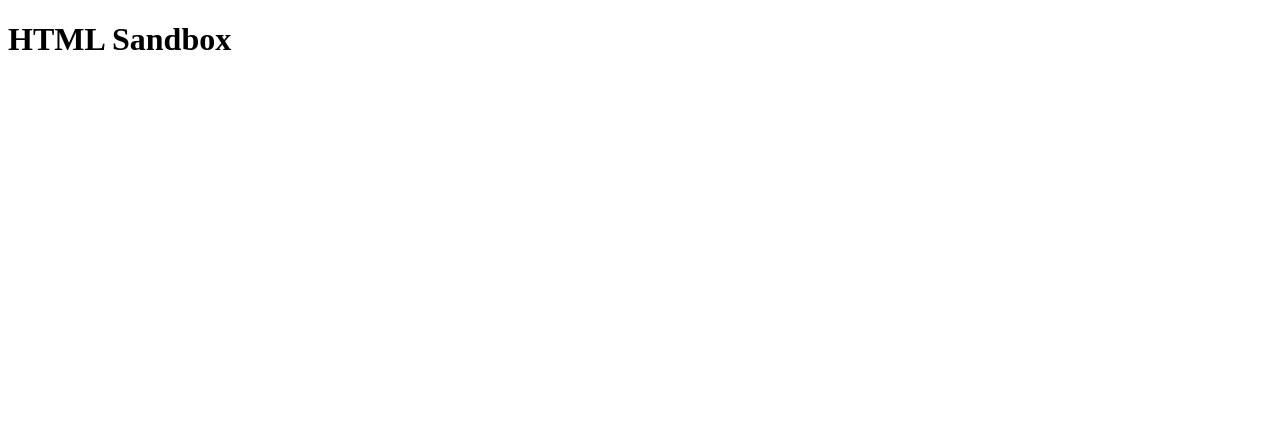
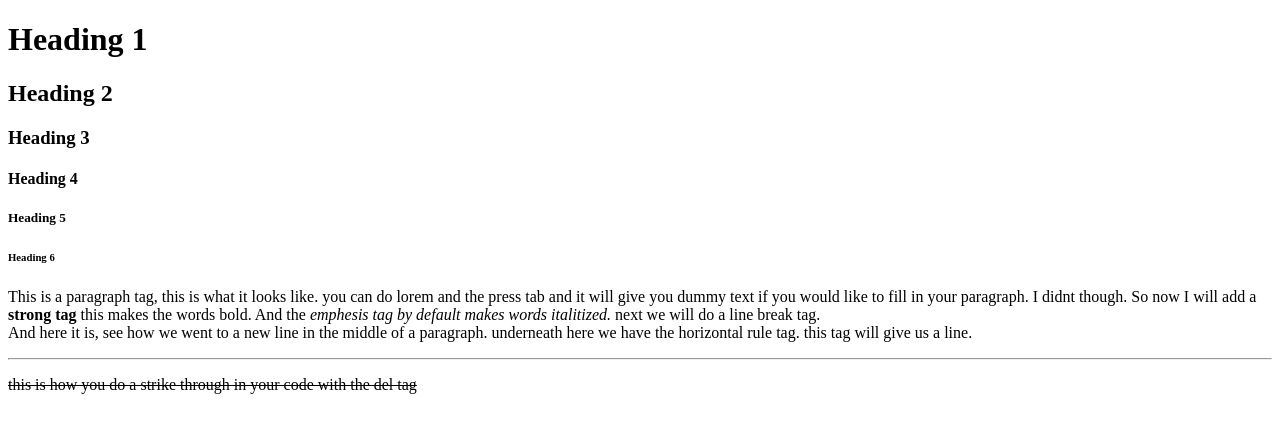
Before and after one commit to PeterGadell/HTMLSandbox, a plain HTML site: page index.html in a window 1280 px wide. Drawn offline with Linux system fonts and the light colour scheme.

Commit message:
third commit

```diff
--- a/index.html
+++ b/index.html
@@ -4,10 +4,49 @@
     <meta charset="UTF-8">
     <meta http-equiv="X-UA-Compatible" content="IE=edge">
     <meta name="viewport" content="width=device-width, initial-scale=1.0">
+    <!-- meta description tag -->
+    <meta name= "description" content="This is my website description">
+    <!-- Meta keyword tab -->
+    <meta name= "key words" content= "HTML, Sandbox, practice, web development, web design">
+    <!-- if you dont want your website to show up in search engines at all use the robots meta tag -->
+    <meta name="robots" content="NOINDEX, NOFOLLOW">
+    <!-- Title is important for search engines -->
     <title>HTML Sandbox</title>
 </head>
 <body>
-    <h1>HTML Sandbox</h1>
+
+    <!-- Heading Tags -->
+    <h1>Heading 1</h1>
+    <h2>Heading 2</h2>
+    <h3>Heading 3</h3>
+    <h4>Heading 4</h4>
+    <h5>Heading 5</h5>
+    <h6>Heading 6</h6>
+
+    <!-- Paragraphs -->
+    <p> This is a paragraph tag, this is what it looks like. you can do
+        lorem and the press tab and it will give you dummy text if you
+        would like to fill in your paragraph. I didnt though. So now I
+        will add a <strong> strong tag</strong> this makes the words bold.
+        And the <em>emphesis tag by default makes words italitized.</em>
+        next we will do a line break tag. <br> And here it is, see how
+        we went to a new line in the middle of a paragraph. underneath here
+        we have the horizontal rule tag. this tag will give us a line.
+    </p>
+
+    <!-- horizontal rule tag, this tag gives us a line -->
+    <hr>
+
+    <p> <del>this is how you do a strike through in your code with the del tag</del></p>
+
+
+
+
+
+
+
+
+
 
 </body>
 </html>
```
Also changed, not shown: links_images.html (added, +12 -0 lines).
